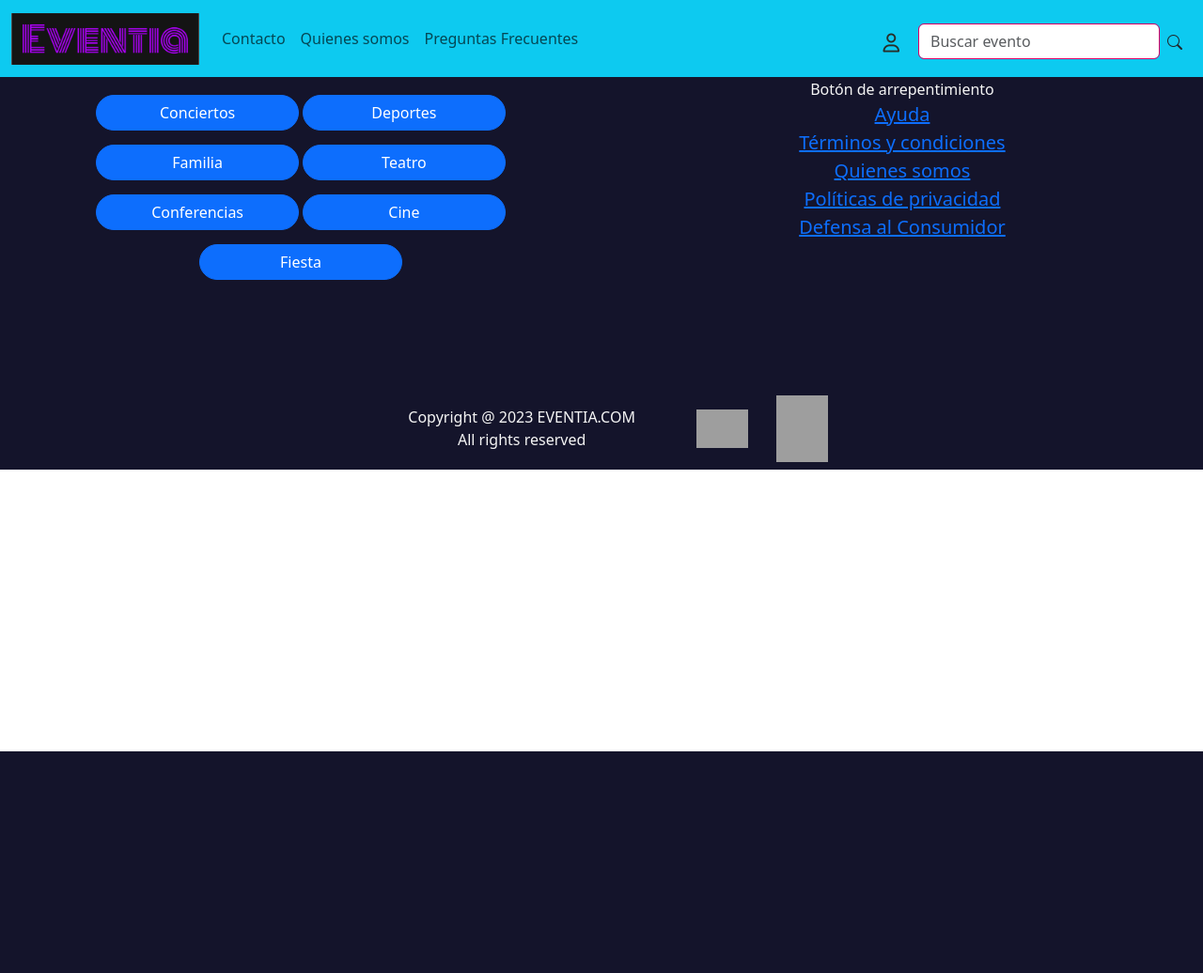
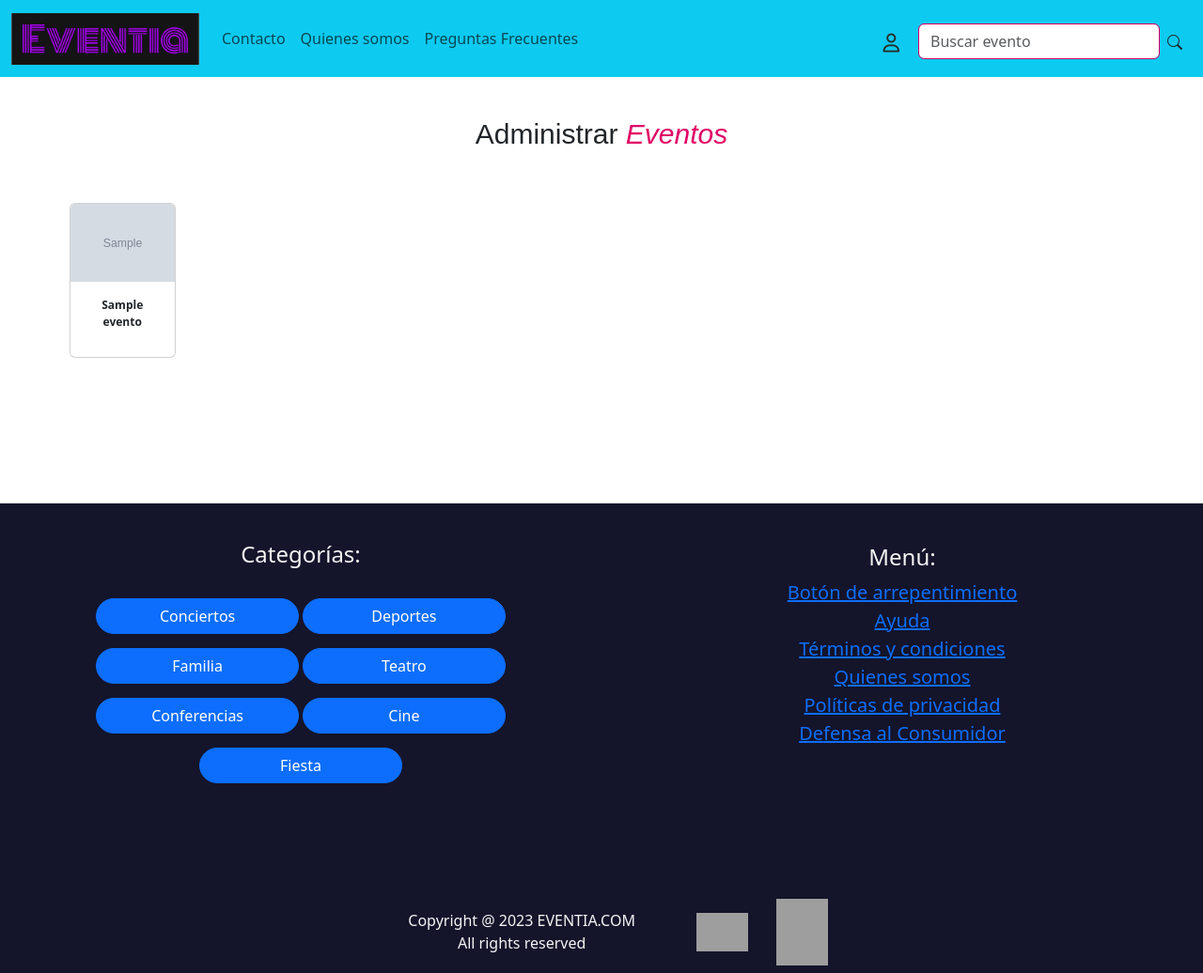
Before and after one commit to Marto85/CodoACodo-PHP, a PHP site: page /views/admin_panel.php in a window 1280 px wide. Shown: the whole page at 94% size. Before the commit the page ends 800 px from the top, so only its background shows below. Run offline with PHP 8.4, Linux system fonts and the light colour scheme; tables that the repository leaves empty or names only in its code hold one stand-in row (values such as "Sample post"); grey boxes marked "Sample" are stand-in pictures; some libraries are stand-ins or nearby versions; grey boxes are pictures that could not be loaded.

Commit message:
funcionando vista admin_panel

```diff
--- /dev/null
+++ b/public/css/admin_panel.css
@@ -0,0 +1,54 @@
+* {
+    margin: 0;
+    padding: 0;
+    box-sizing: border-box;
+}
+
+/* .panel {
+    text-align: center;
+    padding-top: 20px;
+} */
+
+.section-title {
+    text-align: center;
+    padding-top: 20px;
+  }
+
+  h3 {
+    font-family: "Montserrat", sans-serif;
+    font-weight: 600;
+    font-size: 30px !important;
+    border-radius: 5px;
+    min-width: 900px !important;
+    padding: 5px;
+    margin-bottom: 50px!important;
+  }
+
+  h3 span {
+    color: #e10165;
+    font-style: italic;
+    font-weight: 400;
+  }
+
+.card-container {
+    max-width: 150px !important;
+    max-height: 220px !important;
+    padding: 0px !important;
+
+}
+
+.card-container img {
+    height: 200px;
+    object-fit: cover;
+}
+
+.card-text {
+    font-size: 12px !important;
+    font-weight: bold;
+    /* margin-top: -10px; */
+    text-align: center;
+}
+
+.container {
+    margin-top: 100px;
+}
--- a/views/admin_panel.php
+++ b/views/admin_panel.php
@@ -1,3 +1,10 @@
+<?php
+include '../models/db_config.php';
+// Consulta para obtener todos los registros de la tabla
+$sql = "SELECT * FROM eventos";
+$eventos = $conn->query($sql);
+?>
+
 <!DOCTYPE html>
 <html lang="en">
 
@@ -5,6 +12,7 @@
     <meta charset="UTF-8">
     <meta name="viewport" content="width=device-width, initial-scale=1.0">
     <link href="../public/css/index.css" rel="stylesheet">
+    <link href="../public/css/admin_panel.css" rel="stylesheet">
     <link rel="preconnect" href="https://fonts.googleapis.com">
     <link rel="preconnect" href="https://fonts.gstatic.com" crossorigin>
     <link href="https://fonts.googleapis.com/css2?family=Maven+Pro&family=Roboto:wght@300;700&family=Rubik:wght@400;600&family=Young+Serif&display=swap" rel="stylesheet">
@@ -22,10 +30,35 @@
     include '../views/partials/navbar.php';
     ?>
 
-    <?php
-    include '../views/partials/footer.php';
-    ?>
-    <script src="../public/js/users.js"></script>
+    <div class="container grand">
+        <div class="section-title">
+            <h3>Administrar <span> Eventos</span></h3>
+        </div>
+        <div class="row row-cols-2 row-cols-md-3 row-cols-lg-6 gx-3">
+            <?php
+            foreach ($eventos as $evento) {
+                $titulo = $evento['titulo'];
+                $imagen = $evento['path_imagen'];
+                $eventoId = $evento['id'];
+            ?>
+                <div class="card-container">
+                    <div class="card h-75 w-75">
+                        <img src="<?php echo $imagen; ?>" class="card-img-top" alt="<?php echo $titulo; ?>">
+                        <div class="card-body">
+                            <p class="card-text"><?php echo $titulo; ?></p>
+                            <a href="vista_detalles.php?id=<?php echo $eventoId; ?>" class="stretched-link"></a>
+                        </div>
+                    </div>
+                </div>
+            <?php
+            }
+            ?>
+        </div>
+    </div>
 </body>
 
+<?php
+include '../views/partials/footer.php';
+?>
+
 </html>
--- a/views/partials/footer.php
+++ b/views/partials/footer.php
@@ -32,7 +32,7 @@
                 <div class="row align-center justify-center">
                     <div class="text-center col col-12">
                         <h4 class="px-2 footer-title">Menú:</h4>
-                        <div><a class="nav-link" target="_blank" href="https://docs.google.com/forms/d/e/1FAIpQLSfIUojqIbqBbLTTKqtgtqnenCIWJ-FbWiImk-CVVrPaeCwLoQ/viewform">Botón de arrepentimiento</a></div>
+                        <div><a href="https://docs.google.com/forms/d/e/1FAIpQLSfIUojqIbqBbLTTKqtgtqnenCIWJ-FbWiImk-CVVrPaeCwLoQ/viewform" class="menu-buttons px-2" target="_blank" >Botón de arrepentimiento</a></div>
                         <div><a target="_blank" href="https://docs.google.com/forms/d/e/1FAIpQLSfIUojqIbqBbLTTKqtgtqnenCIWJ-FbWiImk-CVVrPaeCwLoQ/viewform" class="menu-buttons px-2">Ayuda</a></div>
                         <div><a href="../views/terms_conditions.php" class="menu-buttons px-2">Términos y condiciones</a></div>
                         <div><a href="../views/about_us.php" class="menu-buttons px-2">Quienes somos</a></div>
--- a/views/partials/navbar.php
+++ b/views/partials/navbar.php
@@ -37,6 +37,9 @@ session_start();
                             echo '<li class="nav-item">';
                             echo '<a class="nav-link" href="../views/upload_events.php">Cargar Eventos</a>';
                             echo '</li>';
+                            echo '<li class="nav-item">';
+                            echo '<a class="nav-link" href="../views/admin_panel.php">Panel de eventos</a>';
+                            echo '</li>';
                         }
                     }
                 }
```
